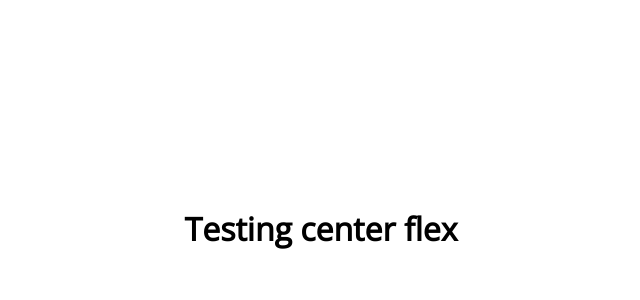
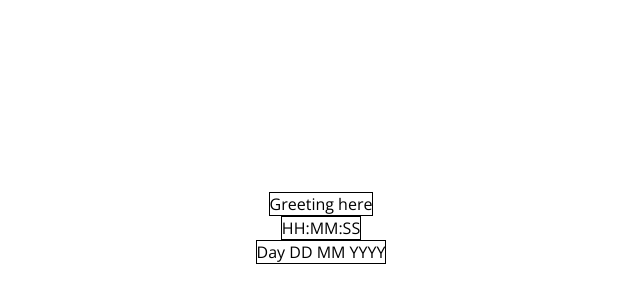
Before and after one commit to MdFarzan/js-digital-clock, a plain HTML site: page index.html in a window 1280 px wide. Shown: the part 172-472 px from the top of the page, without its empty margins (319-959 px from the left). Drawn offline with nearby package versions, Linux system fonts and the light colour scheme.

Commit message:
Basic structure layout created.
ex

```diff
--- a/css/style.css
+++ b/css/style.css
@@ -16,3 +16,10 @@ body{
     justify-content:center;
     align-items:center;
 }
+.col{
+    flex-direction:column;
+}
+
+.row{
+    border:1px solid black;
+}
--- a/index.html
+++ b/index.html
@@ -14,8 +14,19 @@
 <body>
 
 <!--Main wrapper-->
-<div id="wrapper" class="flex-hl-vl-center">
-    <h1>Testing center flex</h1>
+<div id="wrapper" class="flex-hl-vl-center col">
+    <!--Greeting container-->
+    <div class="row">
+    <span class="greetings">Greeting here</span>
+    </div>
+    <!--Time container-->
+    <div class="row">
+        <span class="time" id="hours">HH</span><span class="sep">:</span><span class="time" id="minutes">MM</span><span class="sep">:</span><span class="time" id="seconds">SS</span>
+    </div>
+    <!--Date container-->
+    <div class="row">
+        <span class="date">Day</span> <span class="date">DD</span> <span class="date">MM</span> <span class="date">YYYY</span>
+    </div>
 </div>
 
 <script src="js/script.js"></script>
```
